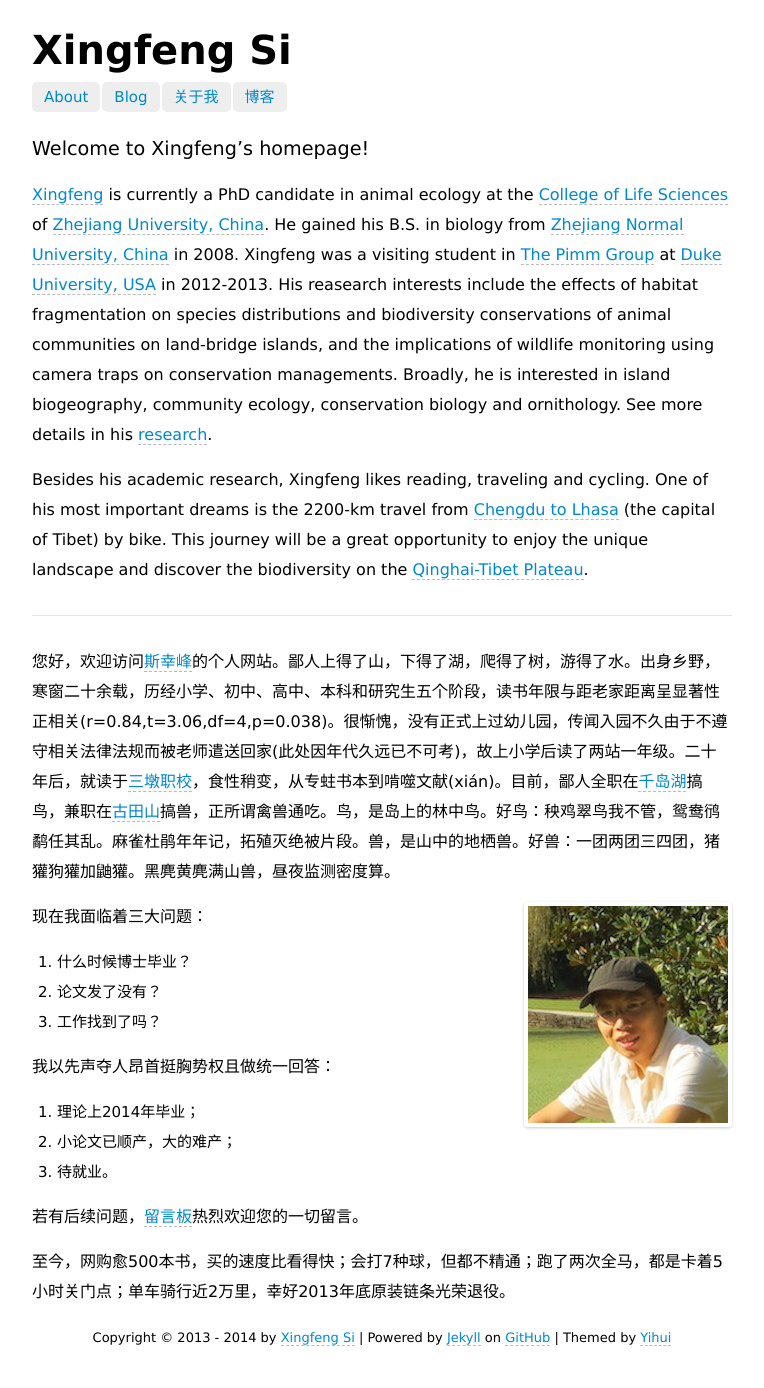
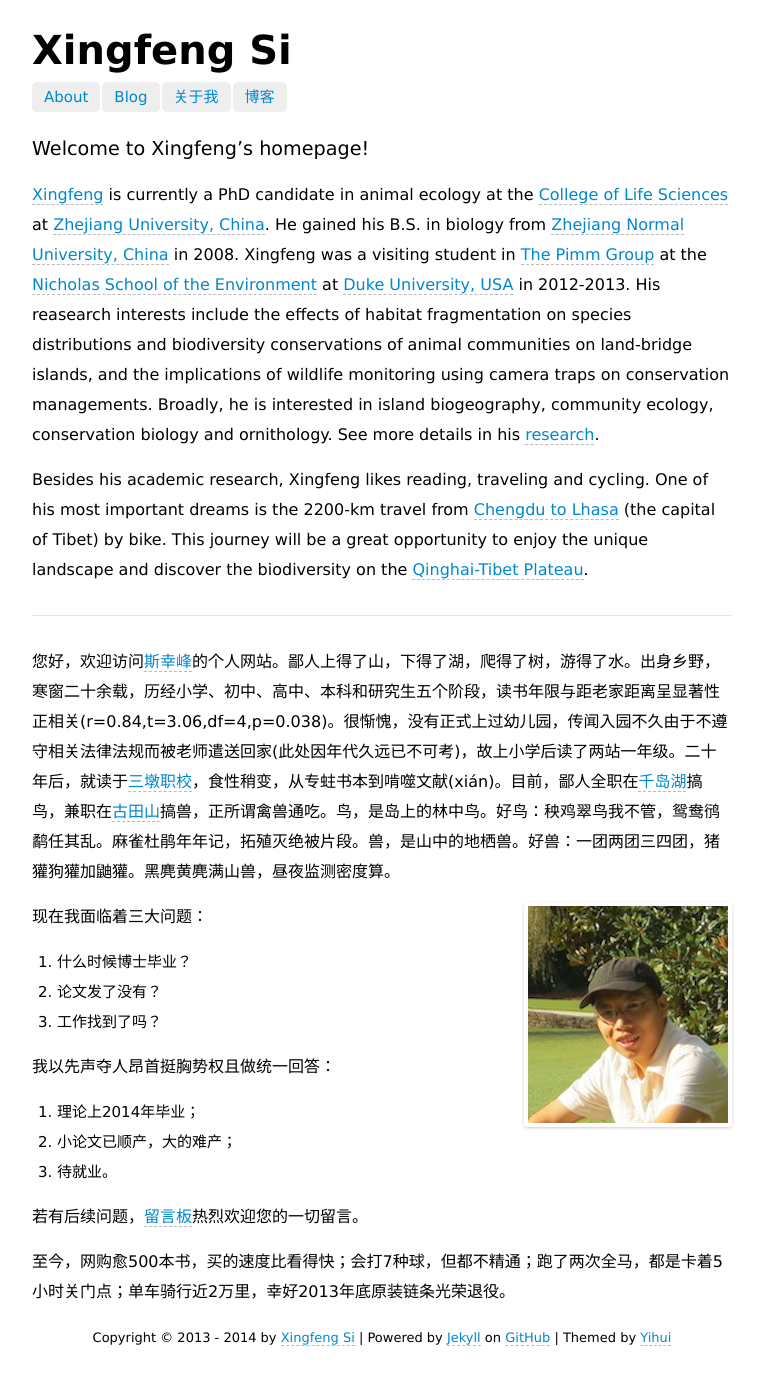
Before and after one commit to sixf/sixf.github.io, a Jekyll site: the page built from index.md, in a window 1280 px wide. Shown: the whole page, without its empty margins (258-1022 px from the left). Built offline with Jekyll 4.4.1, drawn with Linux system fonts in a browser that asks for light colours; Markdown is read by kramdown in place of the engine named in the settings.

Commit message:
add the Nicholas School

```diff
--- a/index.md
+++ b/index.md
@@ -5,7 +5,7 @@
 
 <big>Welcome to Xingfeng’s homepage! </big>
 
-[Xingfeng](/ "Xingfeng Si") is currently a PhD candidate in animal ecology at the [College of Life Sciences](http://www.cls.zju.edu.cn/en/) of [Zhejiang University, China](http://www.zju.edu.cn/english/ "Zhejiang University"). He gained his B.S. in biology from [Zhejiang Normal University, China](http://www.zjnu.cn/eng/) in 2008. Xingfeng was a visiting student in [The Pimm Group](http://www.thepimmgroup.org) at [Duke University, USA](http://www.duke.edu) in 2012-2013. His reasearch interests include the effects of habitat fragmentation on species distributions and biodiversity conservations of animal communities on land-bridge islands, and the implications of wildlife monitoring using camera traps on conservation managements. Broadly, he is interested in island biogeography, community ecology, conservation biology and ornithology. See more details in his [research](/en/about "About Xingfeng").
+[Xingfeng](/ "Xingfeng Si") is currently a PhD candidate in animal ecology at the [College of Life Sciences](http://www.cls.zju.edu.cn/en/) at [Zhejiang University, China](http://www.zju.edu.cn/english/ "Zhejiang University"). He gained his B.S. in biology from [Zhejiang Normal University, China](http://www.zjnu.cn/eng/) in 2008. Xingfeng was a visiting student in [The Pimm Group](http://www.thepimmgroup.org) at the [Nicholas School of the Environment](http://nicholas.duke.edu) at [Duke University, USA](http://www.duke.edu) in 2012-2013. His reasearch interests include the effects of habitat fragmentation on species distributions and biodiversity conservations of animal communities on land-bridge islands, and the implications of wildlife monitoring using camera traps on conservation managements. Broadly, he is interested in island biogeography, community ecology, conservation biology and ornithology. See more details in his [research](/en/about "About Xingfeng").
 
 Besides his academic research, Xingfeng likes reading, traveling and cycling. One of his most important dreams is the 2200-km travel from [Chengdu to Lhasa](http://en.wikipedia.org/wiki/China_National_Highway_318) (the capital of Tibet) by bike. This journey will be a great opportunity to enjoy the unique landscape and discover the biodiversity on the [Qinghai-Tibet Plateau](http://en.wikipedia.org/wiki/Qinghai-Tibet_Plateau).
 
```
